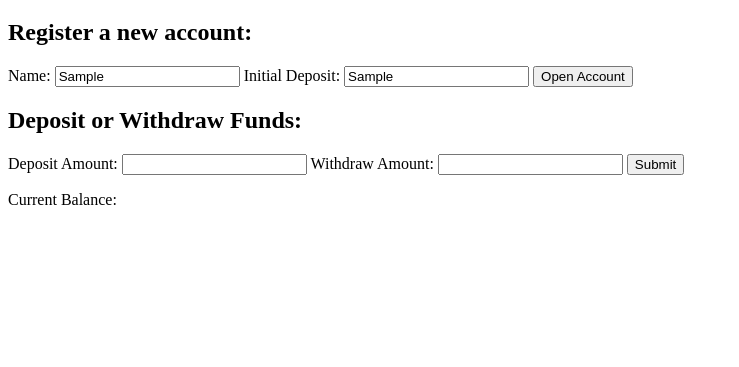
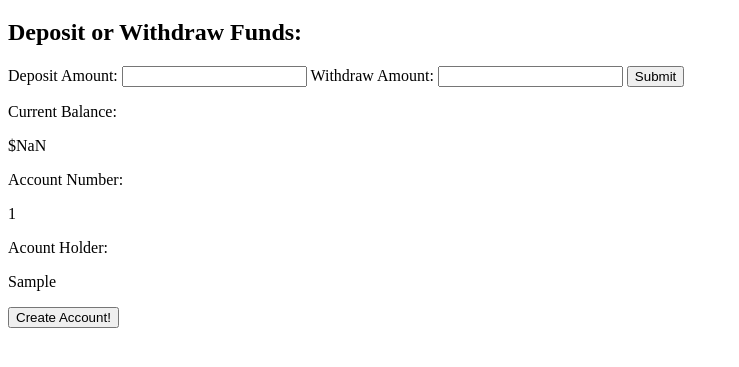
Before and after one commit to Molagg92/Bank-App, a plain HTML site: page index.html in a window 1280 px wide. Both pictures are taken after typing "Sample", "Sample" into the empty fields and a click on the button "Open Account". Shown: the part 61-428 px from the top of the page, without its empty margins (0-739 px from the left). Drawn offline with Linux system fonts and the light colour scheme.

Commit message:
add JS that will dis[lay most recently created account
Co-authored-by: Erik Zambrano <molagg92@gmail.com>

```diff
--- a/CSS/styles.css
+++ b/CSS/styles.css
@@ -0,0 +1,3 @@
+.hidden {
+  display: none;
+}
--- a/JS/scripts.js
+++ b/JS/scripts.js
@@ -40,6 +40,12 @@ function handleAccountSubmit(e) {
     const inputtedFunds = parseInt(document.getElementById("money").value);
     let newAccount = new BankAccount(inputtedName, inputtedFunds);
     bigBank.addAccount(newAccount);
+    displayCurrentBalance()
+    document.getElementById("name").value = null;
+    document.getElementById("money").value = null;
+
+    document.getElementById("initiate-account").setAttribute("class", "hidden");
+    document.getElementById("current-balance").removeAttribute("class")
 }
 
 function handleDepositAndWithraw(e) {
@@ -52,9 +58,25 @@ function handleDepositAndWithraw(e) {
     if (inputtedWithdraw !== "") {
         bigBank.accounts["1"].withdraw(inputtedWithdraw);
     }
+    displayCurrentBalance()
+    document.getElementById("deposit").value = null;
+    document.getElementById("withdraw").value = null;
+}
+
+function showAccountCreater() {
+    document.getElementById("initiate-account").removeAttribute("class");
+    document.getElementById("current-balance").setAttribute("class", "hidden")
+}
+
+function displayCurrentBalance() {
+    let account = Object.keys(bigBank.accounts).pop()
+    document.getElementById("amount").innerText = "$" + bigBank.accounts[account].checking;
+    document.getElementById("accountNumber").innerText = bigBank.accounts[account].id;
+    document.getElementById("accountHolder").innerText = bigBank.accounts[account].name;
 }
 
 window.addEventListener("load", function() {
     document.querySelector("form#initiate-account").addEventListener("submit", handleAccountSubmit);
     document.querySelector("form#deposit-withdraw").addEventListener("submit", handleDepositAndWithraw)
+    document.querySelector("button#accountMaker").addEventListener("click", showAccountCreater)
 });
--- a/index.html
+++ b/index.html
@@ -1,6 +1,7 @@
 <!DOCTYPE html>
 <html lang="en">
 <head>
+    <link rel="stylesheet" href="CSS/styles.css" type="text/css">
     <script src="JS/scripts.js"></script>
     <title>Big Bank of E.E</title>
 </head>
@@ -24,10 +25,16 @@
         <button type="submit">Submit</button>
     </form>
 
-    <div id="current-balance">
+    <div id="current-balance" class="hidden">
         <p>Current Balance:</p>
         <p id="amount"></p>
+        <p>Account Number:</p>
+        <p id="accountNumber"></p>
+        <p>Acount Holder:</p>
+        <p id="accountHolder"></p>
+        <button id="accountMaker">Create Account!</button>
     </div>
+
 
 </body>
 </html>
```
Also changed, not shown: 1 other file.
